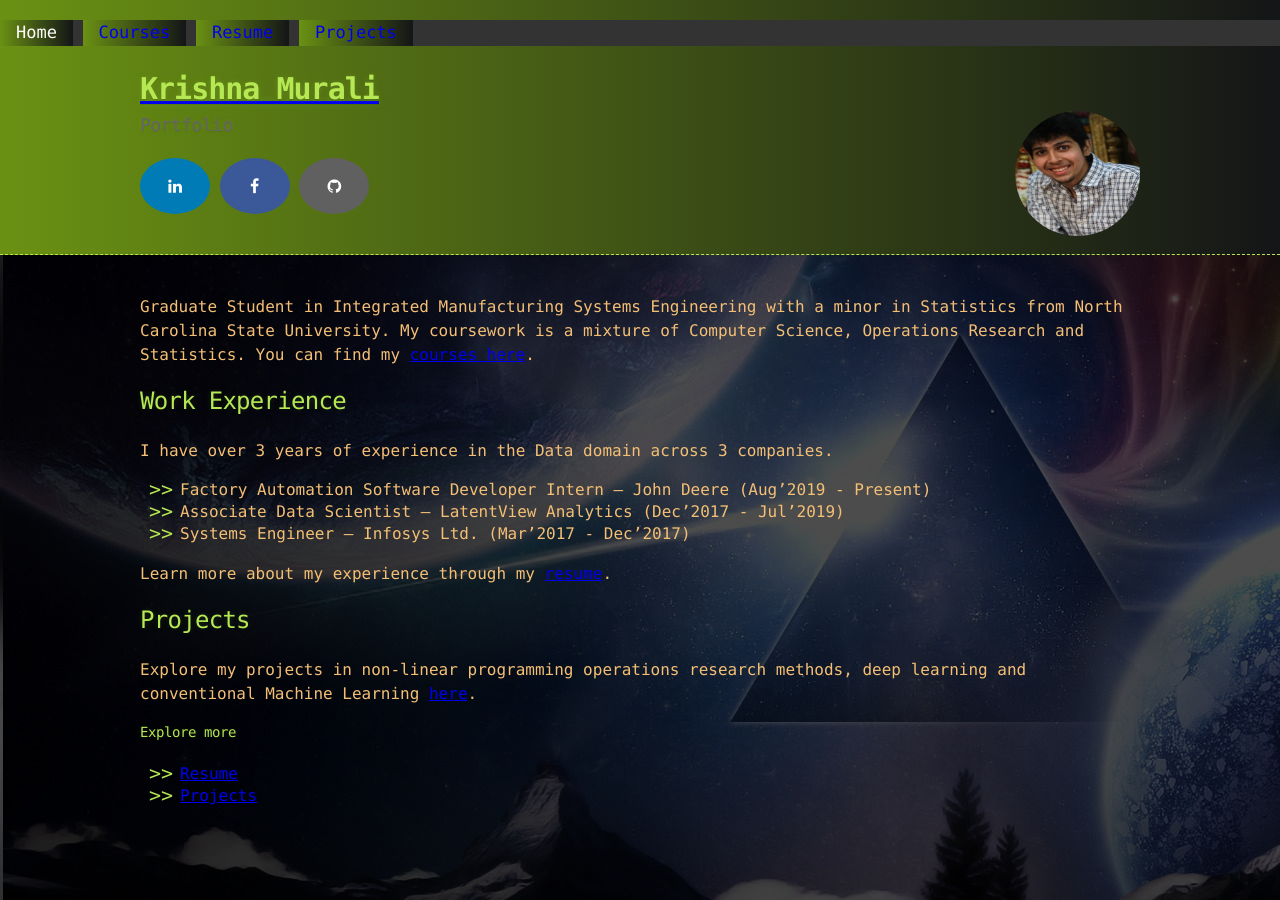
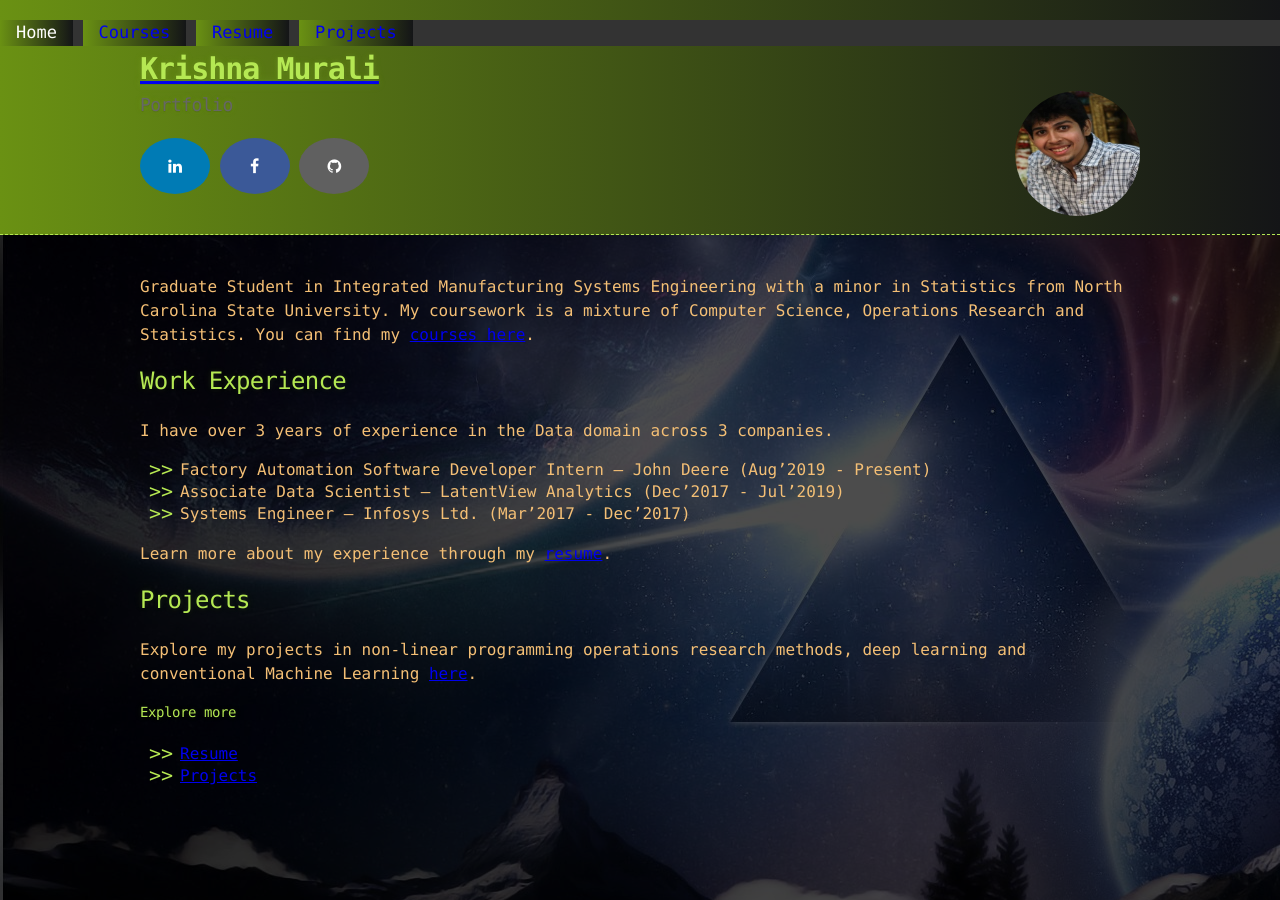
Before and after one commit to KrishnaMurali177/KrishnaMurali177.github.io, a Jekyll site: the page built from index.md, in a window 1280 px wide. Built offline with Jekyll 4.4.1, drawn with Linux system fonts in a browser that asks for light colours.

Commit message:
Update jekyll-theme-hacker.scss

```diff
--- a/_sass/jekyll-theme-hacker.scss
+++ b/_sass/jekyll-theme-hacker.scss
@@ -41,7 +41,7 @@ section {
   margin: 0 0 20px 0;
 }
 
-h1, h2, h3, h4, h5, h6, .topnav {
+h1, h2, h3, h4, h5, h6 {
   margin: 0 0 20px;
 }
 
@@ -270,7 +270,7 @@ hr {
   float: center;
   background-image: linear-gradient(to right, #6A9113 , #141517);
   padding: 0;
-  margin: 0 0 0 0px;
+  margin: 0 0 20 0px;
   text-align: center;
   padding: 14px 16px;
   text-decoration: none;
```
